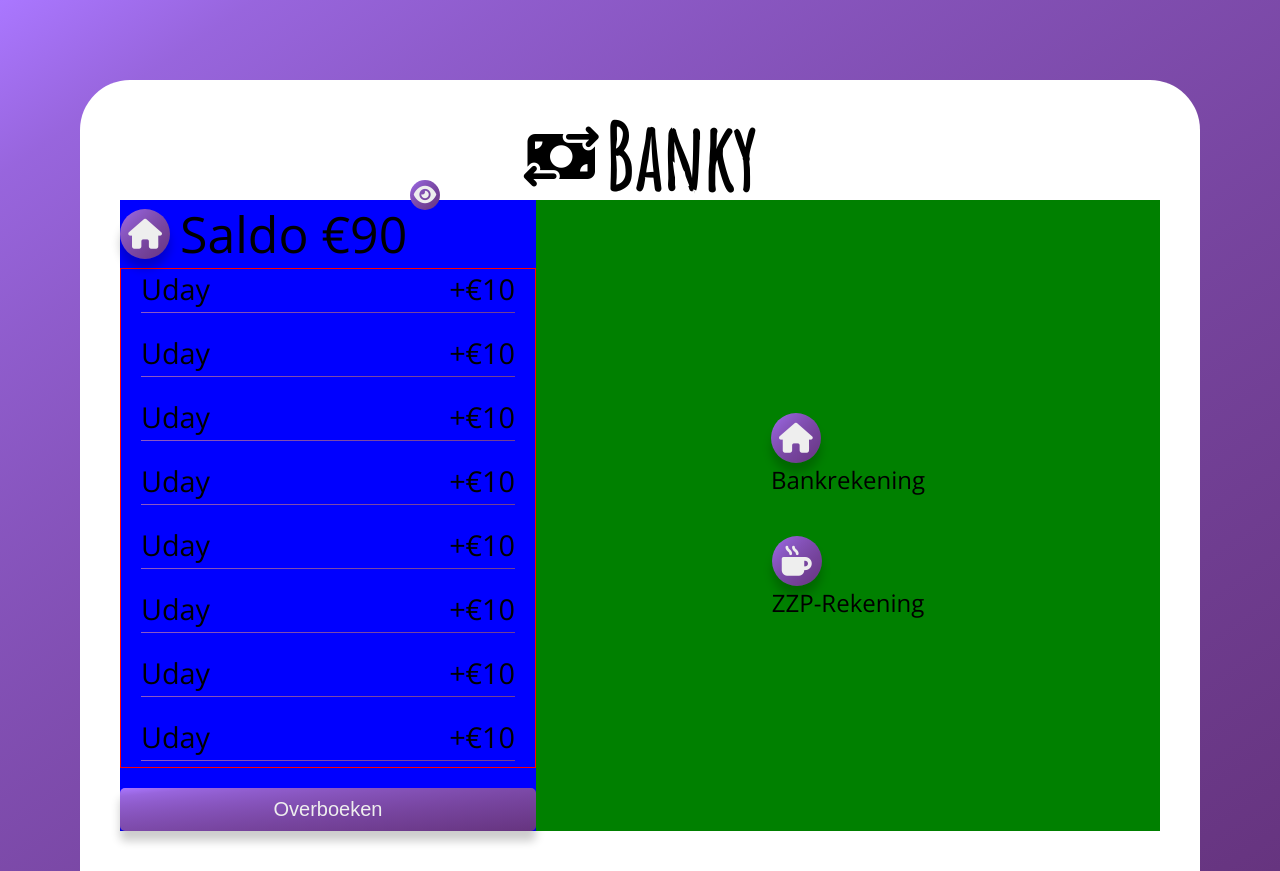
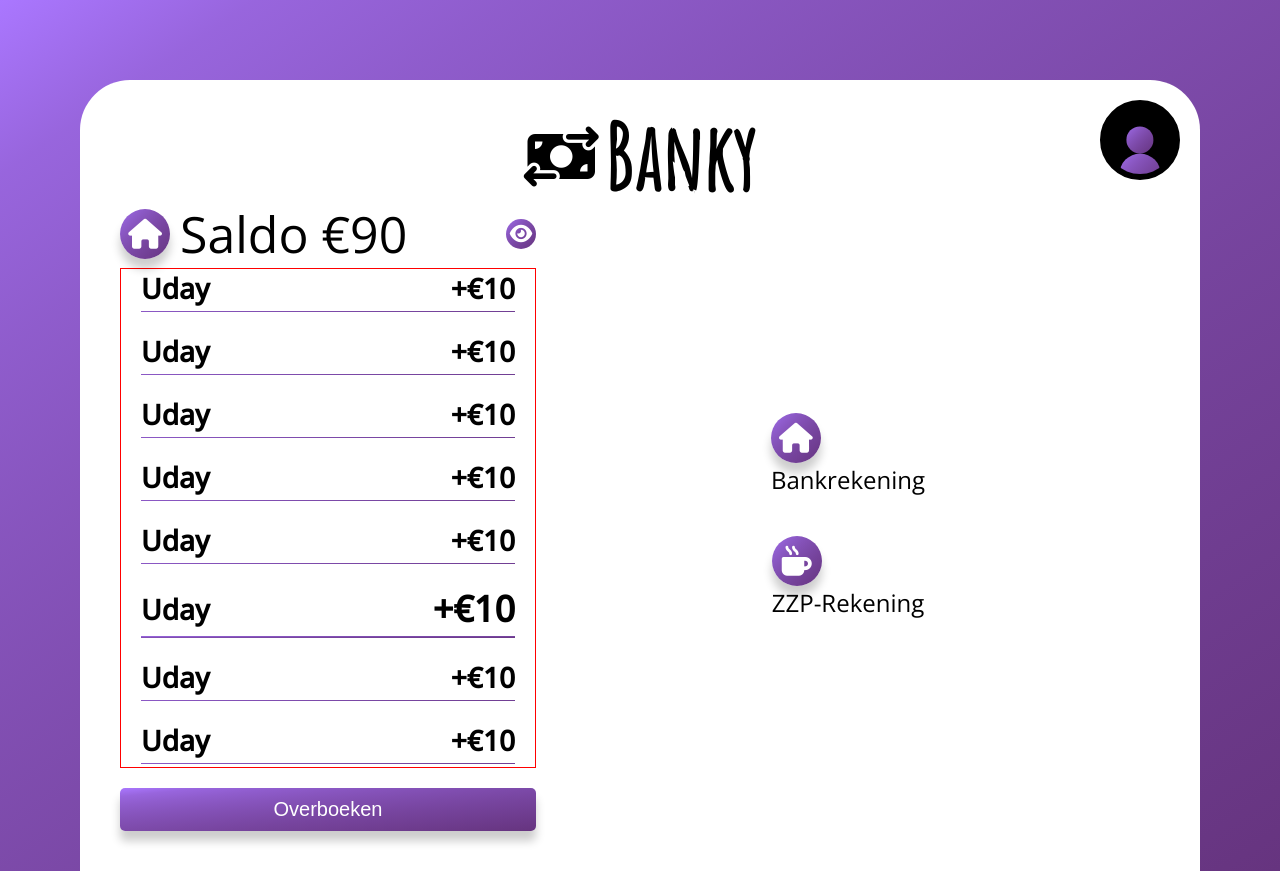
Before and after one commit to Uday-Singh1/Banky-Les-7-8, a plain HTML site: page banky-les-7/index.html in a window 1280 px wide. Drawn offline with nearby package versions, Linux system fonts and the light colour scheme.

Commit message:
Banky-userstory

```diff
--- a/banky-les-7/index.html
+++ b/banky-les-7/index.html
@@ -1,17 +1,26 @@
 <!DOCTYPE html>
 <html lang="en">
   <head>
-    <meta charset="UTF-8">
-    <meta http-equiv="X-UA-Compatible" content="IE=edge">
-    <meta name="viewport" content="width=device-width, initial-scale=1.0">
-    <link rel="preconnect" href="https://fonts.googleapis.com">
-<link rel="preconnect" href="https://fonts.gstatic.com" crossorigin>
-<link href="https://fonts.googleapis.com/css2?family=Open+Sans:wght@300;400;500&display=swap" rel="stylesheet">
-<link rel="preconnect" href="https://fonts.googleapis.com">
-<link rel="preconnect" href="https://fonts.gstatic.com" crossorigin>
-<link href="https://fonts.googleapis.com/css2?family=Amatic+SC&display=swap" rel="stylesheet">
-<script src="https://kit.fontawesome.com/dfe65f3da9.js" crossorigin="anonymous"></script>
-    <link rel="stylesheet" href="/css/style.css">
+    <meta charset="UTF-8" />
+    <meta http-equiv="X-UA-Compatible" content="IE=edge" />
+    <meta name="viewport" content="width=device-width, initial-scale=1.0" />
+    <link rel="preconnect" href="https://fonts.googleapis.com" />
+    <link rel="preconnect" href="https://fonts.gstatic.com" crossorigin />
+    <link
+      href="https://fonts.googleapis.com/css2?family=Open+Sans:wght@300;400;500&display=swap"
+      rel="stylesheet"
+    />
+    <link rel="preconnect" href="https://fonts.googleapis.com" />
+    <link rel="preconnect" href="https://fonts.gstatic.com" crossorigin />
+    <link
+      href="https://fonts.googleapis.com/css2?family=Amatic+SC&display=swap"
+      rel="stylesheet"
+    />
+    <script
+      src="https://kit.fontawesome.com/dfe65f3da9.js"
+      crossorigin="anonymous"
+    ></script>
+    <link rel="stylesheet" href="/css/style.css" />
     <script src="/js/main.js" defer></script>
     <title>banky</title>
   </head>
@@ -21,6 +30,12 @@
         <i class="fa-solid fa-money-bill-transfer"></i>
         <h2 class="header__banky">Banky</h2>
       </figure>
+      <div class="buttonAndAvatarWrapper">
+        <figure class="avatar">
+          <div class="avatar__head"></div>
+          <div class="avatar__body"></div>
+        </figure>
+        </div>
     </header>
     <main class="banky">
       <section class="banky__section banky__section--left">
@@ -31,9 +46,13 @@
             </figure>
             <h1 class="banky__money">Saldo €90</h1>
           </div>
+
+          <button class="banky__eyeButton">
             <figure class="banky__eye">
                 <i class="fa-solid fa-eye"></i>
           </figure>
+        </button>
+
         </header>
         <ul class="banky__transactions">
           <li class="banky__transaction">
@@ -82,15 +101,19 @@
       <section class="banky__section banky__section--right">
         <ul class="banky__accounts">
           <li class="banky__acount">
+            <button class="banky__switchAccount">
               <figure class="banky__logo">
                 <i class="fa-solid fa-house"></i>
               </figure>
+            </button>
             <h4 class="banky__nameOfAccount">Bankrekening</h4>
           </li>
           <li class="banky__acount">
+            <button class="banky__switchAccount">
               <figure class="banky__logo">
                 <i class="fa-solid fa-mug-hot"></i>
               </figure>
+            </button>
             <h4 class="banky__nameOfAccount">ZZP-Rekening</h4>
           </li>
         </ul>
--- a/banky-les-7/scss/abstracts/_colors.scss
+++ b/banky-les-7/scss/abstracts/_colors.scss
@@ -1,5 +1,6 @@
 $baseColors: (
     "background": #AA77FF,
     "backgroundDark": #66347F,
+    "whiteColor": #fff,
 
 )
--- a/banky-les-7/scss/abstracts/_mediaqueries.scss
+++ b/banky-les-7/scss/abstracts/_mediaqueries.scss
@@ -0,0 +1,41 @@
+@use "../abstracts/colors";
+@use "../abstracts/mixins";
+
+@media screen and (max-width: 62.5rem) {
+    .banky{
+        display: flex;
+        flex-direction: column-reverse;
+        gap: 2rem;
+
+        &__accounts{
+          align-items: flex-start;
+            position: relative;
+            padding-bottom: 2rem;
+
+       &::after{
+        @include mixins.afterStyle;
+        height: 0.1rem;
+       }
+        }
+    }
+}
+
+@media screen and (max-width: 37.5rem) {
+    body{
+        padding: 0;
+
+    }
+
+    .header{
+    border-top-left-radius: 0;
+    border-top-right-radius: 0;
+    }
+
+    .banky{
+
+        &__transactions{
+            height: auto;
+            overflow: auto;
+        }
+    }
+}
--- a/banky-les-7/scss/abstracts/_mixins.scss
+++ b/banky-les-7/scss/abstracts/_mixins.scss
@@ -0,0 +1,12 @@
+@use "../abstracts/vars";
+
+@mixin afterStyle{
+    content: "";
+    width: 100%;
+    height: 3%;
+    background: vars.$gradient;
+    border: 0.2rem;
+    position: absolute;
+    bottom: 0;
+    left: 0;
+}
--- a/banky-les-7/scss/abstracts/_vars.scss
+++ b/banky-les-7/scss/abstracts/_vars.scss
@@ -1,6 +1,14 @@
+@use "./colors";
+
 $vhCalc: (
     "heightOfHeader": 8rem,
     "paddingOfBody": 4rem,
 );
 
 $box-shadow: 0 1rem 1rem 0 rgba(0,0,0,0.2);
+
+$font-family: "Open Sans", sans-serif;
+
+$gradient: linear-gradient(to bottom right, map-get(colors.$baseColors, "background"),30%, map-get(colors.$baseColors,"backgroundDark"));
+
+$sectionWidth: 40% 60%;
--- a/banky-les-7/scss/base.scss
+++ b/banky-les-7/scss/base.scss
@@ -3,9 +3,15 @@
 body{
     padding:map-get(vars.$vhCalc, "heightOfHeader");;
     padding-bottom: 0;
-    font-family: 'Open Sans', sans-serif;
-    background: linear-gradient(to bottom right, map-get(colors.$baseColors, "background"),30%, map-get(colors.$baseColors,"backgroundDark"));
+    font-family: vars.$font-family;
+    background:  vars.$gradient;
     min-height: 100vh;
 
 
 }
+
+.buttonAndAvatarWrapper{
+    display: flex;
+    justify-content: flex-end;
+    gap: 2rem;
+}
--- /dev/null
+++ b/banky-les-7/scss/components/avatar/avatar.scss
@@ -0,0 +1,54 @@
+@use "../../abstracts/colors";
+
+
+.avatarwrapper{
+    height: 100%;
+    width: 100%;
+    grid-column-start: 3;
+    display: flex;
+    justify-content: flex-end;
+    align-items: center;
+}
+
+
+.avatar{
+    width: 8rem;
+    height: 8rem ;
+    background: black;
+    border-radius: 50%;
+    position: relative;
+    overflow: hidden;
+    border: 0.6rem solid;
+    cursor: pointer;
+
+
+    &__head{
+        width: 40%;
+        height: 40%;
+        background:linear-gradient(to bottom right, #AA77FF, 30%, #66347F);
+        border-radius: 50%;
+        position: absolute;
+        top: 50%;
+        left: 50%;
+        transform: translate(-50%, -50%);
+        transition: 0.8s all;
+
+    }
+
+    &__body{
+        width: 60%;
+        height: 60%;
+        background: linear-gradient(to bottom right, #AA77FF, 30%, #66347F); ;
+        border-radius: 50%;
+        position: absolute;
+        transform: translate(-50%,-50%);
+        left: 50%;
+        top: 100%;
+
+    }
+
+    &:hover &__head{
+        cursor: pointer;
+        transform: translate(-50%, -50%) scale(1.1);
+    }
+}
--- a/banky-les-7/scss/components/banky/banky.scss
+++ b/banky-les-7/scss/components/banky/banky.scss
@@ -1,28 +1,24 @@
 @use "../../abstracts/vars";
 @use "../../abstracts/colors";
+@use "../../abstracts/mixins";
 
 .banky{
-    background:white;
+    background:map-get(colors.$baseColors, "whiteColor");
     min-height: calc(100vh - map-get(vars.$vhCalc, "heightOfHeader") - map-get(vars.$vhCalc, "paddingOfBody") * 2);
     display: grid;
-    grid-template-columns: 40% 60%;
+    grid-template-columns: vars.$sectionWidth;
     padding: 4rem;
     max-width: 150rem;
     margin: 0 auto;
 
     &__section{
     display: flex;
-
-
     &--left{
         flex-direction: column;
         justify-content: space-between;
-        background: blue;
+
     }
 
-    &--right{
-        background: green;
-    }
     }
 
     &__header{
@@ -48,26 +44,25 @@
         font-size: 3rem;
         width: 5rem;
         height: 5rem;
-        background: linear-gradient(to bottom right, map-get(colors.$baseColors, "background"),30%, map-get(colors.$baseColors,"backgroundDark"));
+        background: vars.$gradient;
         display: flex;
         justify-content: center;
         align-items: center;
-        color: #eee;
+        color: map-get(colors.$baseColors, "whiteColor");
         box-shadow: vars.$box-shadow;
+        transition: 0.2s all;
     }
     &__eye{
-        background: linear-gradient(to bottom right, map-get(colors.$baseColors, "background"),30%, map-get(colors.$baseColors,"backgroundDark"));
+        background: vars.$gradient;
         display: flex;
         justify-content: center;
         align-items: center;
-        color: #eee;
+        color: map-get(colors.$baseColors, "whiteColor");
         border-radius: 50%;
         font-size: 2rem;
         width: 3rem;
         height: 3rem;
-        position: absolute;
-        left: 29rem;
-        top: -30%;
+
 
     }
 
@@ -92,42 +87,32 @@
        padding-bottom: 0.5rem;
 
        &::after{
-        content: "";
-        width: 100%;
-        height: 3%;
-        background: linear-gradient(to bottom right, map-get(colors.$baseColors, "background"),30%, map-get(colors.$baseColors,"backgroundDark"));
-        border: 0.2rem;
-        position: absolute;
-        bottom: 0;
-        left: 0;
+        @include mixins.afterStyle;
        }
 
     }
 
-    &__name{
+    &__name &__amount{
         font-weight: 300;
         font-size: 120%;
     }
 
-    &__amount{
-        font-weight: 300;
-        font-size: 120%;
-    }
+
 
     &__transferButton{
-        background: linear-gradient(to bottom right, map-get(colors.$baseColors, "background"),30%, map-get(colors.$baseColors,"backgroundDark"));
+        background: vars.$gradient;
         font-size: 100%;
         border: none;
         padding: 1rem;
         margin-top: 2rem;
-        color: #eee;
+        color: map-get(colors.$baseColors, "whiteColor");
         border-radius: 0.5rem;
         box-shadow: vars.$box-shadow;
         transition: 0.4s all;
 
         &:hover{
             cursor: pointer;
-            background: white;
+            background: map-get(colors.$baseColors, "whiteColor");
             color: map-get(colors.$baseColors,"backgroundDark");
             box-shadow: inset 0 0 0 0.2rem map-get(colors.$baseColors,"backgroundDark");
 
@@ -143,6 +128,18 @@
         gap: 4rem;
         justify-content: center;
     }
+    &__switchAccount, &__eyeButton{
+        background: none;
+        border: none;
+        &:hover{
+            cursor: pointer;
+        }
+
+        &:hover .banky__logo{
+            background: vars.$gradient;
+
+        }
+    }
 
     &__account{
         display: flex;
--- a/banky-les-7/scss/components/header/header.scss
+++ b/banky-les-7/scss/components/header/header.scss
@@ -1,6 +1,7 @@
 @use "../../abstracts/vars";
+@use "../../abstracts/colors";
 .header{
-    background: white;
+    background: map-get(colors.$baseColors, "whiteColor");
     height:map-get(vars.$vhCalc, "heightOfHeader");
     max-width: 150rem;
     font-family: 'Amatic SC', cursive;
@@ -8,6 +9,8 @@
     border-top-left-radius: 5rem;
     border-top-right-radius: 5rem;
     margin: 0 auto;
+    display: grid;
+    grid-template-columns: repeat(3, minmax(10rem, 1fr));
 
     &__logo{
         display: flex;
@@ -17,5 +20,6 @@
         gap: 0.5rem;
         font-weight: 400;
         justify-content: center;
+        grid-column-start: 2;
     }
 }
--- a/banky-les-7/scss/components/scrollbar/scrollbar.scss
+++ b/banky-les-7/scss/components/scrollbar/scrollbar.scss
@@ -2,6 +2,6 @@
 
 /* only on firefox */
   body {
-    scrollbar-color:lack map-get(colors.$baseColors,"backgroundDark");
+    scrollbar-color: map-get(colors.$baseColors,"backgroundDark") map-get(colors.$baseColors, "whiteColor");
     ;   /* scroll thumb and track */
   }
--- a/banky-les-7/scss/style.scss
+++ b/banky-les-7/scss/style.scss
@@ -1,8 +1,9 @@
 @use "./abstracts/reset";
 @use "./base.scss";
 @use "./components/header/header.scss";
+@use "./components/avatar/avatar.scss";
 @use "./components/banky/banky.scss";
 @use "./components/scrollbar/scrollbar.scss";
 @use "./abstracts/mediaqueries.scss";
-//@use "./abstracts/colors";
+@use "./abstracts/colors";
 //@use "./abstracts/mixins"
```
Also changed, not shown: banky-les-7/css/style.css, 2 other files. Lines whose indentation alone changed are shown as unchanged.
